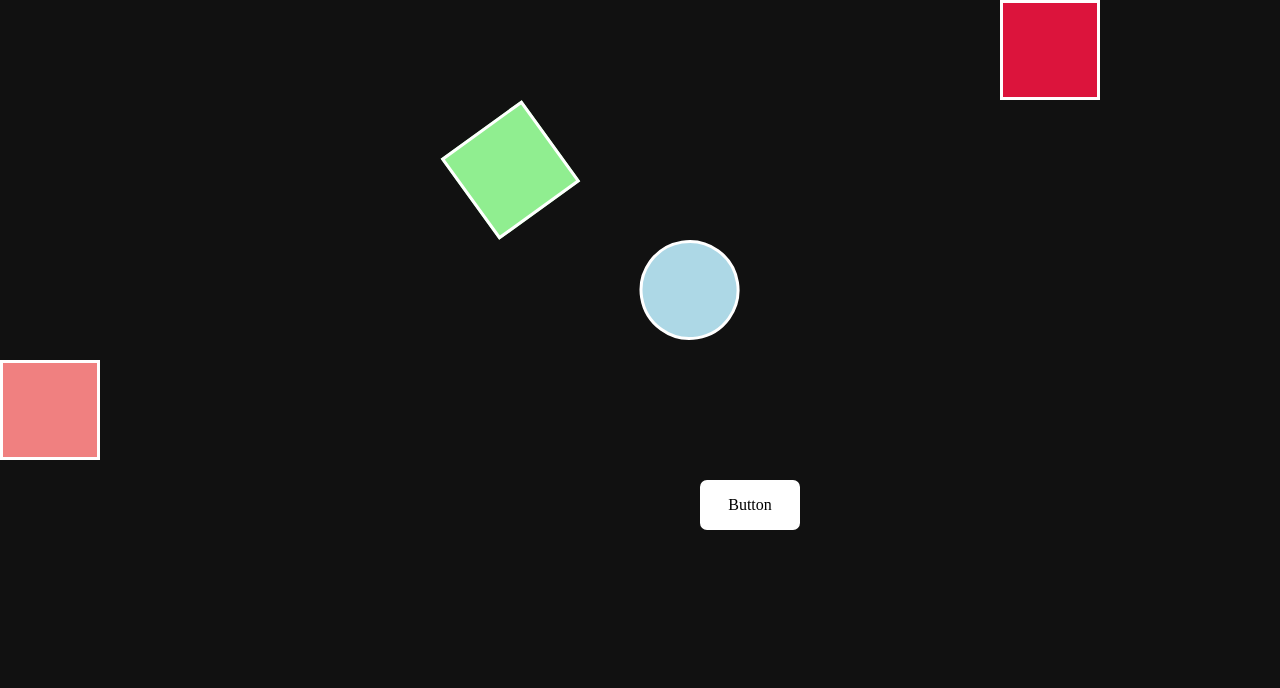
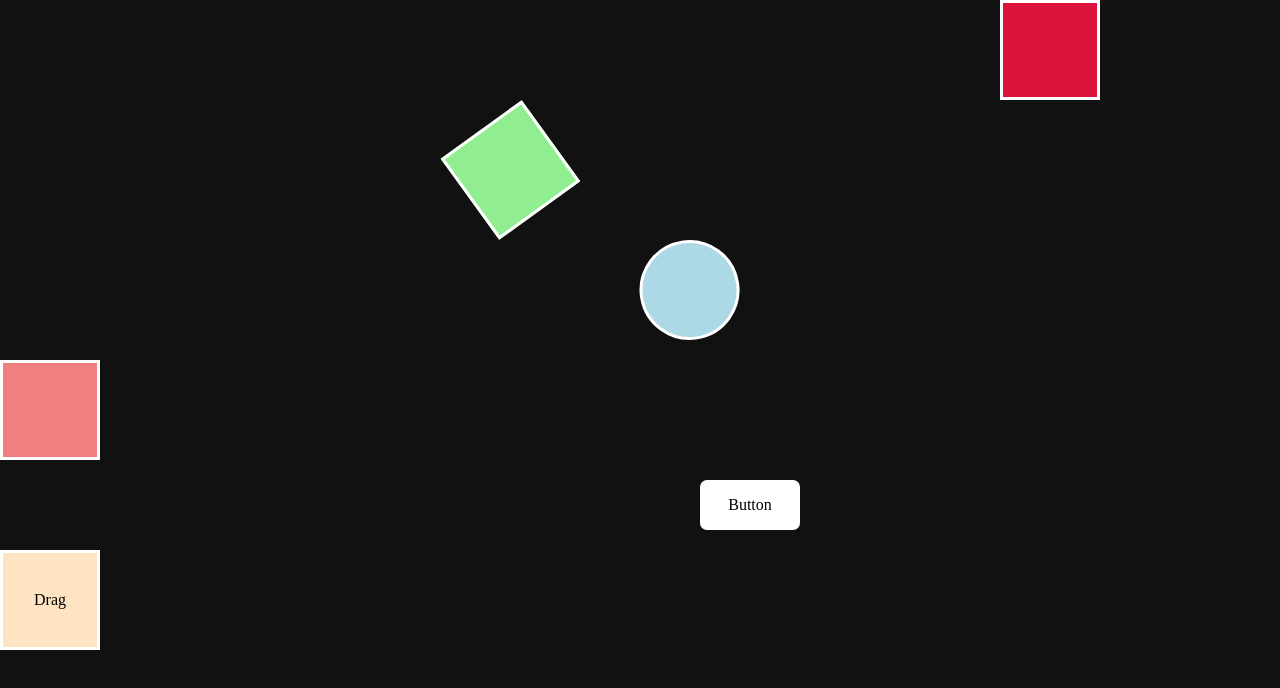
Before and after one commit to Surjendu-kar/fm, a React (Vite) app: page / in a window 1280 px wide. Shown: the top 688 px of the page. Built offline with nearby package versions, Linux system fonts and the light colour scheme.

Commit message:
Add draggable component with styling; enhance App layout and interactions

```diff
--- a/src/App.jsx
+++ b/src/App.jsx
@@ -85,10 +85,19 @@ function App() {
           color: "white",
         }}
         initial={{
-          x:700
+          x: 700,
         }}
       >
         Button
+      </motion.div>
+
+      <motion.div
+        className="drag"
+        drag
+        whileDrag={{ scale: 0.8 }}
+        dragConstraints={{ left: 0 }}
+      >
+        Drag
       </motion.div>
     </div>
   );
--- a/src/index.css
+++ b/src/index.css
@@ -52,3 +52,14 @@ body {
   justify-content: center;
   cursor: pointer;
 }
+.drag {
+  display: flex;
+  align-items: center;
+  justify-content: center;
+  cursor: pointer;
+  width: 100px;
+  height: 100px;
+  background-color: bisque;
+  border: 3px solid white;
+  color: black;
+}
```
